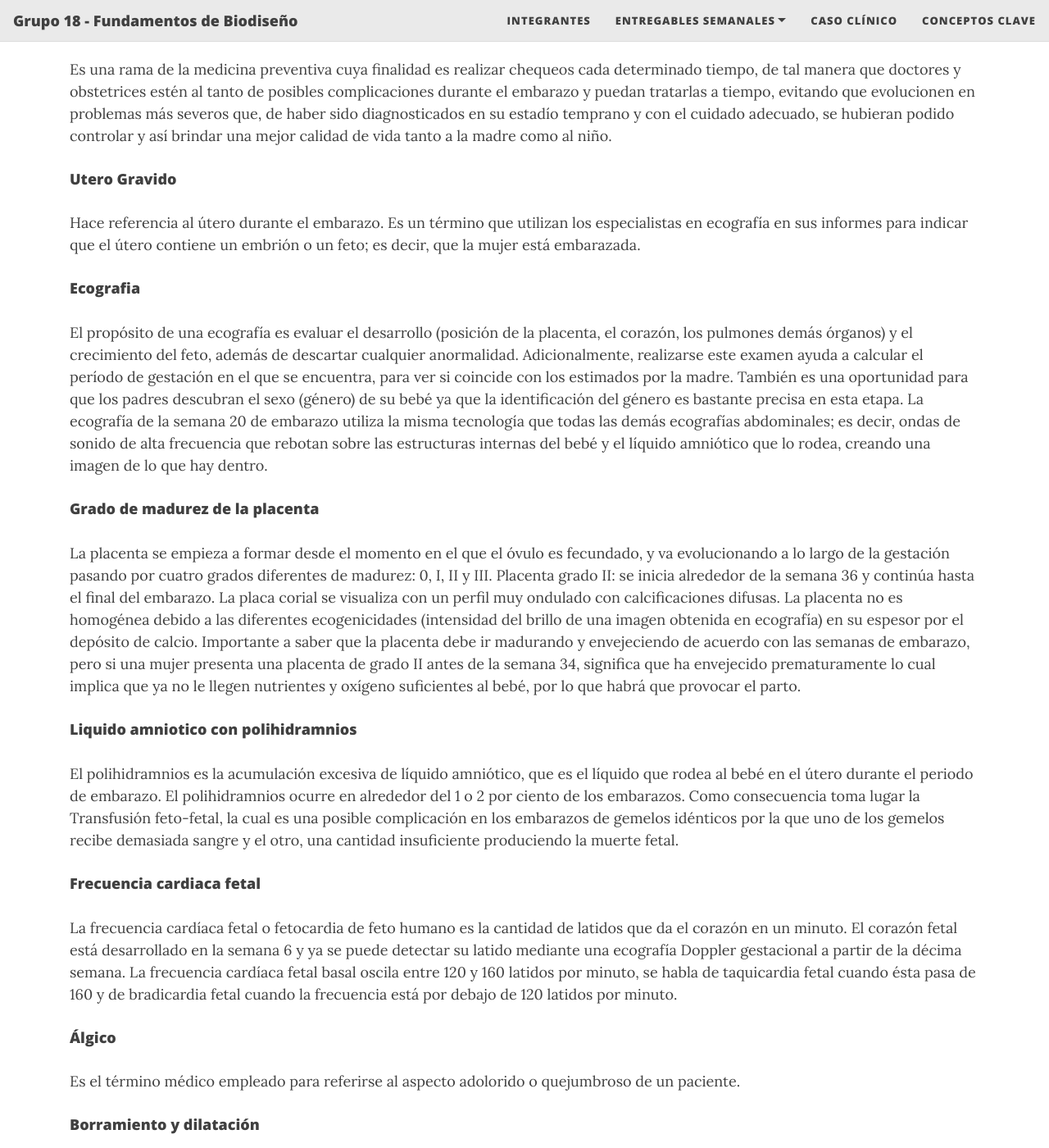
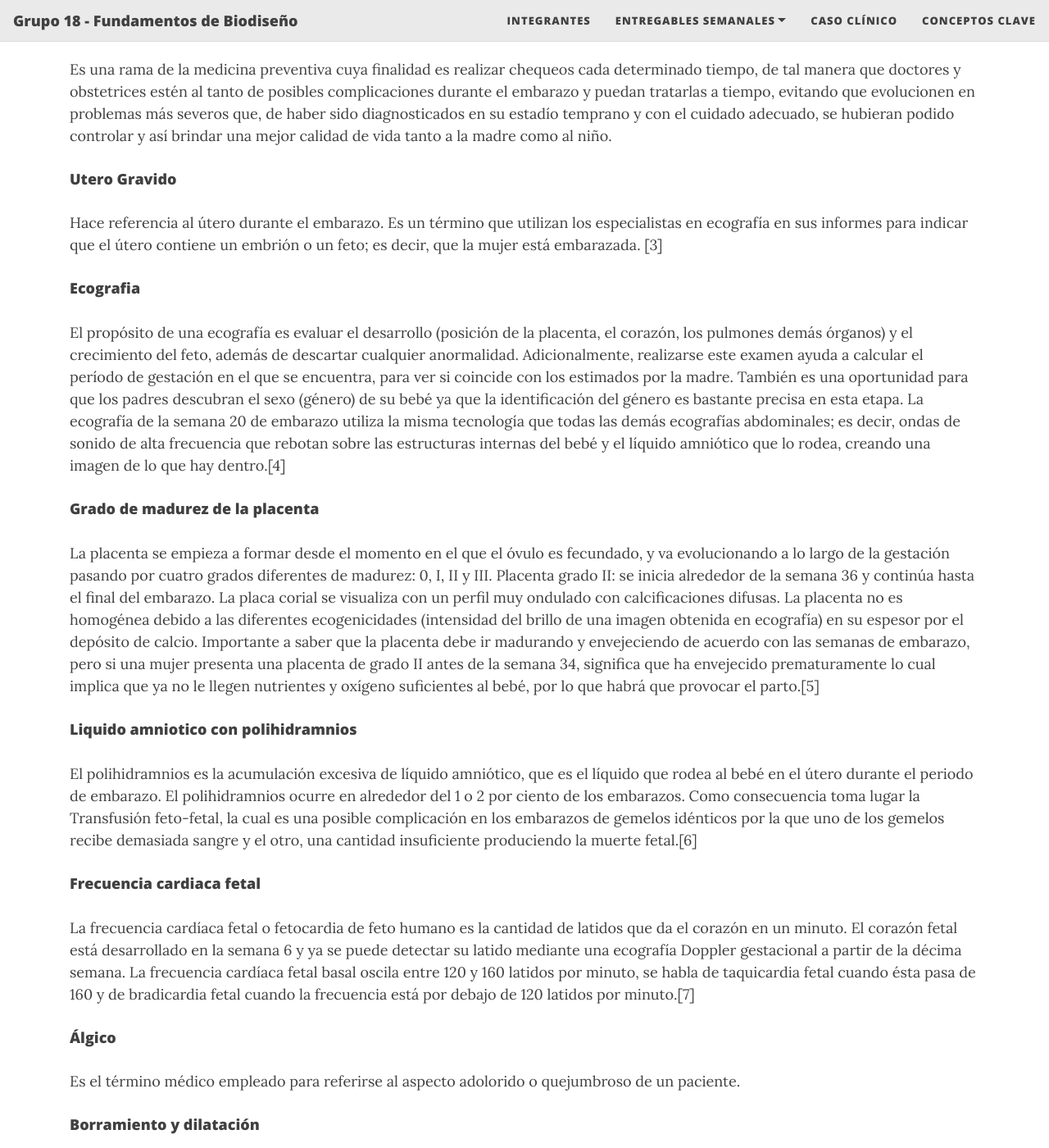
Before and after one commit to equipo18-fundbio/equipo18-fundbio1, a Jekyll site: the page built from Documentacion/ConceptosClaves.md, in a window 1280 px wide and 1400 px high, scrolled down 392 px. Shown: the whole window at 82% size. Built offline with Jekyll 4.4.1, drawn with Linux system fonts in a browser that asks for light colours; nearby versions of some CDN libraries; our own code applies the rules of GitHub Pages for plain Markdown files; some of the changed text lies outside the part shown.

Commit message:
Update ConceptosClaves.md

```diff
--- a/Documentacion/ConceptosClaves.md
+++ b/Documentacion/ConceptosClaves.md
@@ -15,23 +15,23 @@ Es una rama de la medicina preventiva cuya finalidad es realizar chequeos cada d
 
 
 #### Utero Gravido
-Hace referencia al útero durante el embarazo. Es un término que utilizan los especialistas en ecografía en sus informes para indicar que el útero contiene un embrión o un feto; es decir, que la mujer está embarazada.
+Hace referencia al útero durante el embarazo. Es un término que utilizan los especialistas en ecografía en sus informes para indicar que el útero contiene un embrión o un feto; es decir, que la mujer está embarazada. [3]
 
 #### Ecografia
-El propósito de una ecografía es evaluar el desarrollo (posición de la placenta, el corazón, los pulmones demás órganos) y el crecimiento del feto, además de descartar cualquier anormalidad. Adicionalmente, realizarse este examen ayuda a calcular el período de gestación en el que se encuentra, para ver si coincide con los estimados por la madre. También es una oportunidad para que los padres descubran el sexo (género) de su bebé ya que la identificación del género es bastante precisa en esta etapa. La ecografía de la semana 20 de embarazo utiliza la misma tecnología que todas las demás ecografías abdominales; es decir, ondas de sonido de alta frecuencia que rebotan sobre las estructuras internas del bebé y el líquido amniótico que lo rodea, creando una imagen de lo que hay dentro.
+El propósito de una ecografía es evaluar el desarrollo (posición de la placenta, el corazón, los pulmones demás órganos) y el crecimiento del feto, además de descartar cualquier anormalidad. Adicionalmente, realizarse este examen ayuda a calcular el período de gestación en el que se encuentra, para ver si coincide con los estimados por la madre. También es una oportunidad para que los padres descubran el sexo (género) de su bebé ya que la identificación del género es bastante precisa en esta etapa. La ecografía de la semana 20 de embarazo utiliza la misma tecnología que todas las demás ecografías abdominales; es decir, ondas de sonido de alta frecuencia que rebotan sobre las estructuras internas del bebé y el líquido amniótico que lo rodea, creando una imagen de lo que hay dentro.[4]
 
 
 #### Grado de madurez de la placenta
 La placenta se empieza a formar desde el momento en el que el óvulo es fecundado, y va evolucionando a lo largo de la gestación pasando por cuatro grados diferentes de madurez: 0, I, II y III.
-Placenta grado II: se inicia alrededor de la semana 36 y continúa hasta el final del embarazo. La placa corial se visualiza con un perfil muy ondulado con calcificaciones difusas. La placenta no es homogénea debido a las diferentes ecogenicidades (intensidad del brillo de una imagen obtenida en ecografía) en su espesor por el depósito de calcio. Importante a saber que la placenta debe ir madurando y envejeciendo de acuerdo con las semanas de embarazo, pero si una mujer presenta una placenta de grado II antes de la semana 34, significa que ha envejecido prematuramente lo cual implica que ya no le llegen nutrientes y oxígeno suficientes al bebé, por lo que habrá que provocar el parto.
+Placenta grado II: se inicia alrededor de la semana 36 y continúa hasta el final del embarazo. La placa corial se visualiza con un perfil muy ondulado con calcificaciones difusas. La placenta no es homogénea debido a las diferentes ecogenicidades (intensidad del brillo de una imagen obtenida en ecografía) en su espesor por el depósito de calcio. Importante a saber que la placenta debe ir madurando y envejeciendo de acuerdo con las semanas de embarazo, pero si una mujer presenta una placenta de grado II antes de la semana 34, significa que ha envejecido prematuramente lo cual implica que ya no le llegen nutrientes y oxígeno suficientes al bebé, por lo que habrá que provocar el parto.[5]
 
 
 #### Liquido amniotico con polihidramnios
-El polihidramnios es la acumulación excesiva de líquido amniótico, que es el líquido que rodea al bebé en el útero durante el periodo de embarazo. El polihidramnios ocurre en alrededor del 1 o 2 por ciento de los embarazos. Como consecuencia toma lugar la Transfusión feto-fetal, la cual es una posible complicación en los embarazos de gemelos idénticos por la que uno de los gemelos recibe demasiada sangre y el otro, una cantidad insuficiente produciendo la muerte fetal.
+El polihidramnios es la acumulación excesiva de líquido amniótico, que es el líquido que rodea al bebé en el útero durante el periodo de embarazo. El polihidramnios ocurre en alrededor del 1 o 2 por ciento de los embarazos. Como consecuencia toma lugar la Transfusión feto-fetal, la cual es una posible complicación en los embarazos de gemelos idénticos por la que uno de los gemelos recibe demasiada sangre y el otro, una cantidad insuficiente produciendo la muerte fetal.[6]
 
 
 #### Frecuencia cardiaca fetal
-La frecuencia cardíaca fetal o fetocardia de feto humano es la cantidad de latidos que da el corazón en un minuto. El corazón fetal está desarrollado en la semana 6 y ya se puede detectar su latido mediante una ecografía Doppler gestacional a partir de la décima semana. La frecuencia cardíaca fetal basal oscila entre 120 y 160 latidos por minuto, se habla de taquicardia fetal cuando ésta pasa de 160 y de bradicardia fetal cuando la frecuencia está por debajo de 120 latidos por minuto.
+La frecuencia cardíaca fetal o fetocardia de feto humano es la cantidad de latidos que da el corazón en un minuto. El corazón fetal está desarrollado en la semana 6 y ya se puede detectar su latido mediante una ecografía Doppler gestacional a partir de la décima semana. La frecuencia cardíaca fetal basal oscila entre 120 y 160 latidos por minuto, se habla de taquicardia fetal cuando ésta pasa de 160 y de bradicardia fetal cuando la frecuencia está por debajo de 120 latidos por minuto.[7]
 
 
 #### Álgico
@@ -40,3 +40,18 @@ Es el término médico empleado para referirse al aspecto adolorido o quejumbros
 
 #### Borramiento y dilatación
 El borramiento toma lugar en el momento en que la cabeza del bebé desciende en dirección a la pelvis, provocando la expansión del cuello uterino ( este se estira a la vez que se vuelve más delgado) y se mide en porcentajes de acuerdo a cuánto se haya afinado. Posteriormente, empieza la dilatación, que consiste en la apertura del cuello uterino y se mide de 0 a 10 cm. Para poder proceder con un parto vaginal sin complicaciones, el borramiento debe ser de un 100% y la dilatación de 10 cm.
+
+#### Referencias
+
+
+
+[3] Definicion utero gravido [Internet]. Enciclopedias Salud-Definiciones.  [citado 10 septiembre 2020]. Disponible en: https://www.enciclopediasalud.com/definiciones/utero-gravido
+
+[4]Ecografia [Internet].Medline Plus. [citado 10 septiembre 2020].Disponible en https://medlineplus.gov/spanish/pruebas-de-laboratorio/ecografia/.
+
+[5]Los grados de madurez de la placenta[Internet].Bebés y mas [citado 10 septiembre 2020].Disponible en: https://www.bebesymas.com/embarazo/los-grados-de-madurez-de-la-placenta
+
+[6]Polihidramnios[Internet].Mayo Clinic [citado 10 septiembre 2020].Disponible en: https://www.mayoclinic.org/es-es/diseases-conditions/polyhydramnios/symptoms-causes/syc-20368493
+
+[7]Control externo e interno de la frecuencia cardiaca fetal [Internet].Stanford Children´s Health
+[citado 10 septiembre 2020].Disponible en: https://www.stanfordchildrens.org/es/topic/default?id=fetalheartmonitoring-92-P09290
```
